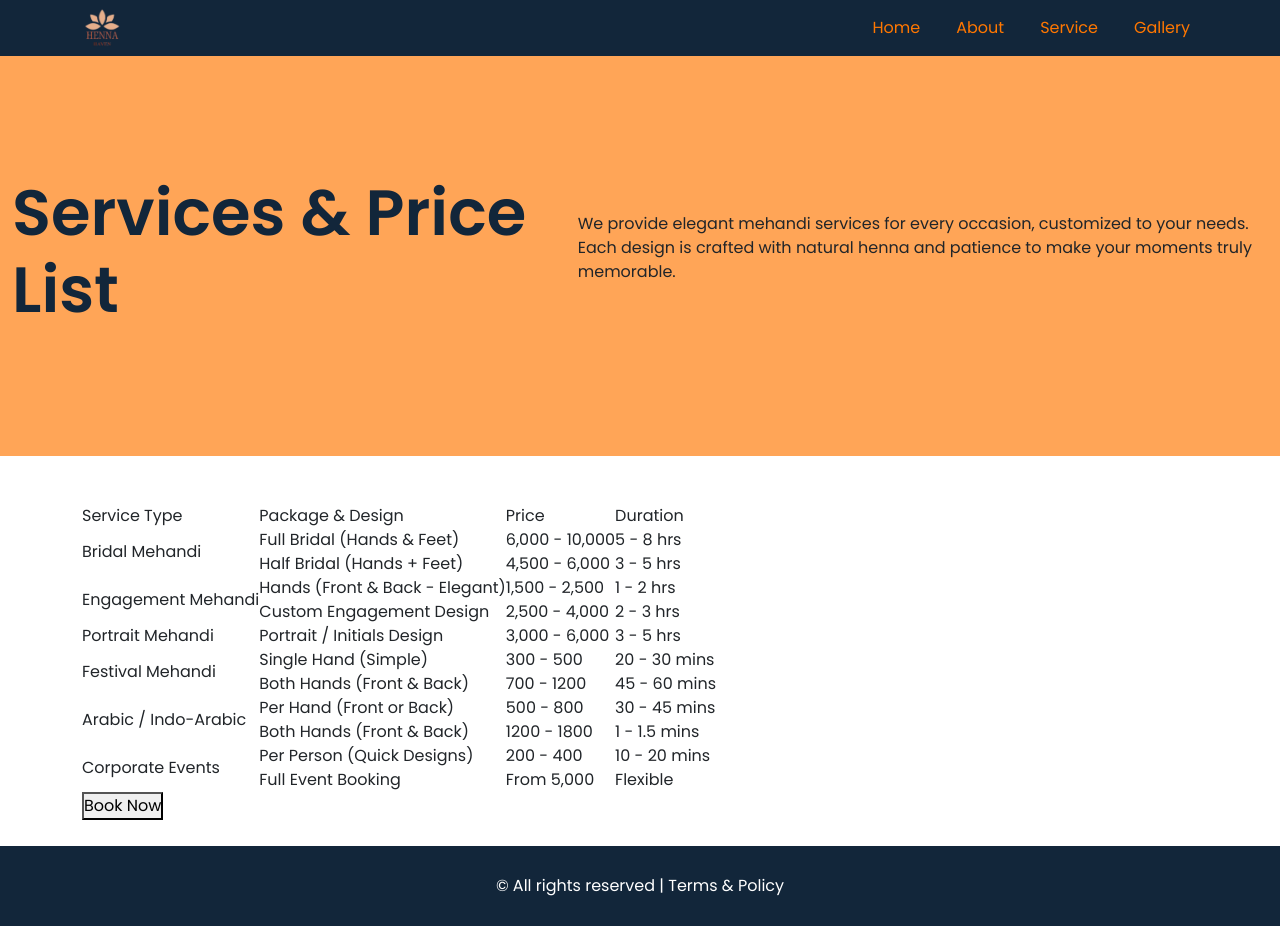
After one commit to kamaltamil0284/Henna-App, a Django app: page /service/ in a window 1280 px wide. The commit adds this page. Run offline with Django 5.2, Linux system fonts and the light colour scheme; some libraries are stand-ins or nearby versions.

Commit message:
Service page created

```diff
--- a/HennaApp/static/css/base_2.css
+++ b/HennaApp/static/css/base_2.css
@@ -40,16 +40,15 @@ p{
 /* About page content */
 .secondary-hero{
     height: 50dvh;
-    background-color: #ff7700;
+    background-color: #ff983ede;
     display: flex;
     justify-content: center;
     align-items: center;
 }
 .hero-head{
     color: #12263A;
-    font-size: clamp(2rem, 5vw, 4rem);
+    font-size: clamp(2.5rem, 5vw, 4rem);
     font-weight: 600;
-    animation: zoom-in 900ms 100ms ease-in-out forwards;
 }
 .container-fluid .container{
     padding-top: 3rem;
@@ -73,7 +72,6 @@ p{
     font-style: italic;
     text-indent: 0;
     text-align: center;
-    margin-top: 8px;
     margin-bottom: 20px;
 }
 .about-body .card{
@@ -107,6 +105,8 @@ p{
     color: rgb(7, 5, 121);
 }
 /* Service page content */
+
+
 /* Footer */
 footer{
     color: white;
--- a/HennaApp/templates/about_page.html
+++ b/HennaApp/templates/about_page.html
@@ -32,7 +32,7 @@
     </section>
     <!-- Why choose us -->
     <section class="container">
-        <div class="row g-2">
+        <div class="row g-3">
             <div class="col-md-6 about-body my-auto why-choose">
                 <h1>Why choose us?</h1>
             </div>
--- a/HennaApp/templates/base.html
+++ b/HennaApp/templates/base.html
@@ -68,7 +68,7 @@
                         <a class="nav-link" href="#about">About</a>
                     </li>
                     <li class="nav-item">
-                        <a class="nav-link" href="#services">Service</a>
+                        <a class="nav-link" href="{% url 'service' %}">Service</a>
                     </li>
                     <li class="nav-item">
                         <a class="nav-link" href="#gallery">Gallery</a>
--- a/HennaApp/templates/base_2.html
+++ b/HennaApp/templates/base_2.html
@@ -39,7 +39,7 @@
                         <a href="{% url 'about' %}" class="nav-link">About</a>
                     </li>
                     <li class="nav-justified">
-                        <a href="#services" class="nav-link">Service</a>
+                        <a href="{% url 'service' %}" class="nav-link">Service</a>
                     </li>
                     <li class="nav-justified">
                         <a href="#gallery" class="nav-link">Gallery</a>
--- /dev/null
+++ b/HennaApp/templates/service_page.html
@@ -0,0 +1,89 @@
+{% extends 'base_2.html' %}
+
+{% block landing %}
+    <section class="container-fluid secondary-hero">
+            <h2 class="hero-head">Services & Price List</h2>
+            <p>We provide elegant mehandi services for every occasion, customized to your needs. <br> Each design is crafted with natural henna and patience to make your moments truly memorable.</p>
+    </section>
+{% endblock landing %}
+<!-- Service page -->
+{% block main_content %}
+    <section class="container ">
+        <table>
+            <thead>
+                <tr>
+                    <th>Service Type</th>
+                    <th>Package & Design</th>
+                    <th>Price</th>
+                    <th>Duration</th>
+                </tr>
+            </thead>
+            <tbody>
+                <tr>
+                    <th rowspan="2">Bridal Mehandi</th>
+                    <td>Full Bridal (Hands & Feet)</td>
+                    <td>6,000 - 10,000 </td>
+                    <td>5 - 8 hrs</td>
+                </tr>
+                <tr>
+                    <td>Half Bridal (Hands + Feet)</td>
+                    <td>4,500 - 6,000</td>
+                    <td>3 - 5 hrs</td>
+                </tr>
+                <tr>
+                    <th rowspan="2">Engagement Mehandi</th>
+                    <td>Hands (Front & Back - Elegant)</td>
+                    <td>1,500 - 2,500</td>
+                    <td>1 - 2 hrs</td>
+                </tr>
+                <tr>
+                    <td>Custom Engagement Design</td>
+                    <td>2,500 - 4,000</td>
+                    <td>2 - 3 hrs</td>
+                </tr>
+                <tr>
+                    <th>Portrait Mehandi</th>
+                    <td>Portrait / Initials Design</td>
+                    <td>3,000 - 6,000</td>
+                    <td>3 - 5 hrs</td>
+                </tr>
+                <tr>
+                    <th rowspan="2">Festival Mehandi</th>
+                    <td>Single Hand (Simple)</td>
+                    <td>300 - 500</td>
+                    <td>20 - 30 mins</td>
+                </tr>
+                <tr>
+                    <td>Both Hands (Front & Back)</td>
+                    <td>700 - 1200</td>
+                    <td>45 - 60 mins</td>
+                </tr>
+                <tr>
+                    <th rowspan="2">Arabic / Indo-Arabic</th>
+                    <td>Per Hand (Front or Back)</td>
+                    <td>500 - 800</td>
+                    <td>30 - 45 mins</td>
+                </tr>
+                <tr>
+                    <td>Both Hands (Front & Back)</td>
+                    <td>1200 - 1800</td>
+                    <td>1 - 1.5 mins</td>
+                </tr>
+                <tr>
+                    <th rowspan="2">Corporate Events</th>
+                    <td>Per Person (Quick Designs)</td>
+                    <td>200 - 400</td>
+                    <td>10 - 20 mins</td>
+                </tr>
+                <tr>
+                    <td>Full Event Booking</td>
+                    <td>From 5,000</td>
+                    <td>Flexible</td>
+                </tr>
+            </tbody>
+        </table>
+        <div class="book-now">
+            <button type="submit" class="hero-btn">Book Now</button>
+        </div>
+    </section>
+{% endblock main_content %}
--- a/HennaApp/urls.py
+++ b/HennaApp/urls.py
@@ -4,4 +4,5 @@ from .views import *
 urlpatterns = [
     path('',Home,name='home'),
     path('about/',About,name='about'),
+    path('service/',Service,name='service'),
 ]
--- a/HennaApp/views.py
+++ b/HennaApp/views.py
@@ -7,3 +7,6 @@ def Home(request):
 
 def About(request):
     return render(request,'about_page.html')
+
+def Service(request):
+    return render(request,'service_page.html')
```
Also changed, not shown: 1 other file.
